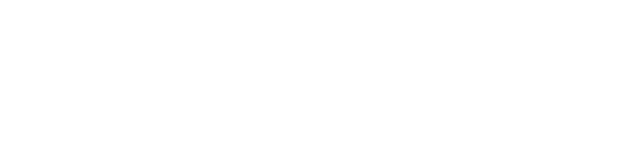
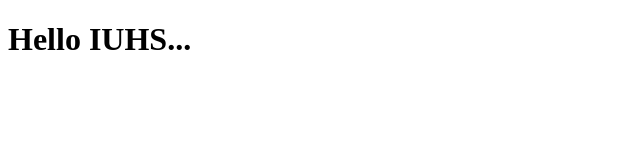
Before and after one commit to SupunBHerath/IUHS-Repo, a plain HTML site: page index.html in a window 1280 px wide. Shown: the whole page, without its empty margins (0-640 px from the left). Drawn offline with Linux system fonts and the light colour scheme.

Commit message:
h1 element add

```diff
--- a/index.html
+++ b/index.html
@@ -7,6 +7,7 @@
 </head>
 <body>
     <!-- this is my sample web page -->
+    <h1>Hello IUHS...</h1>
 
 </body>
 </html>
```
